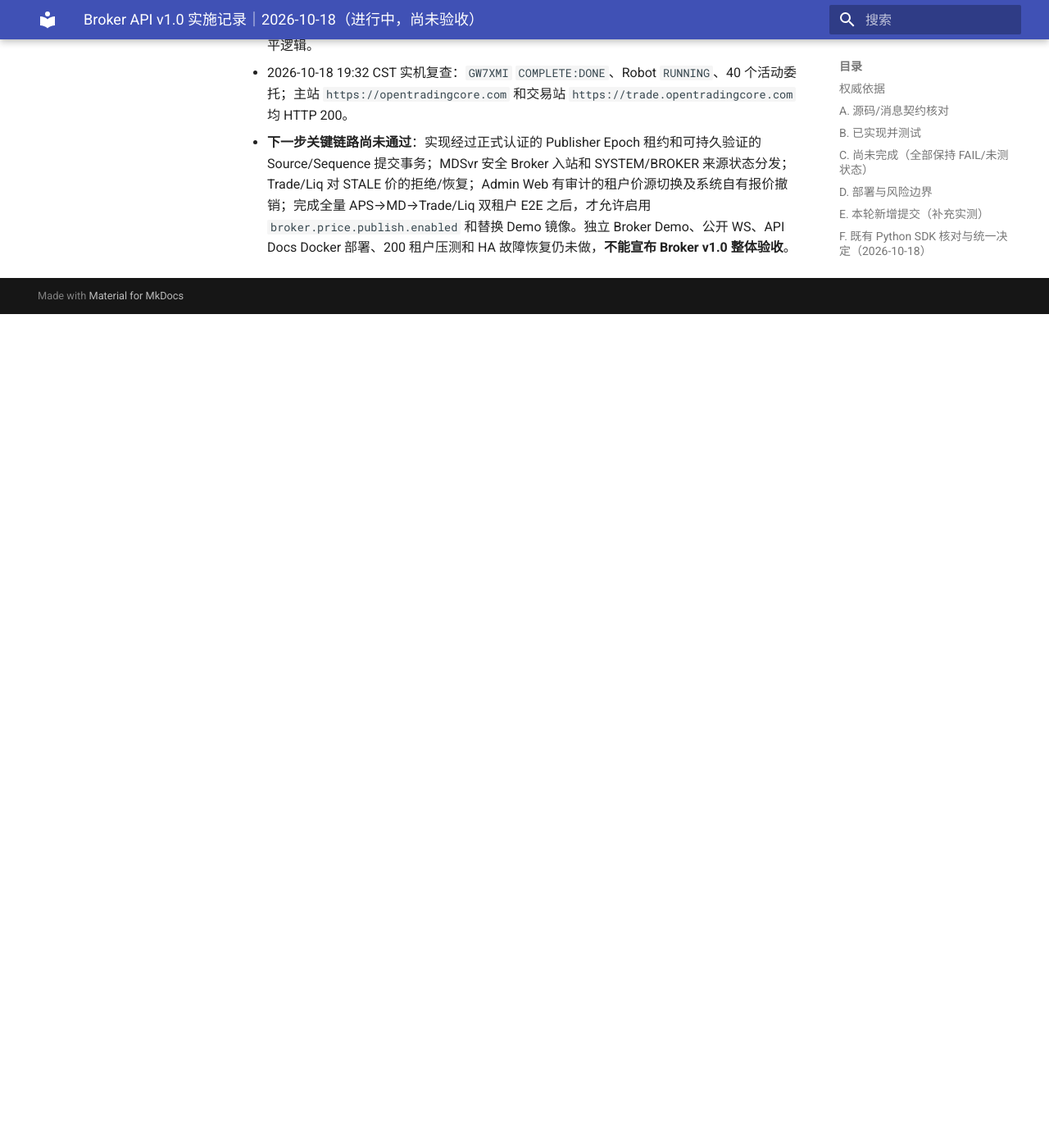
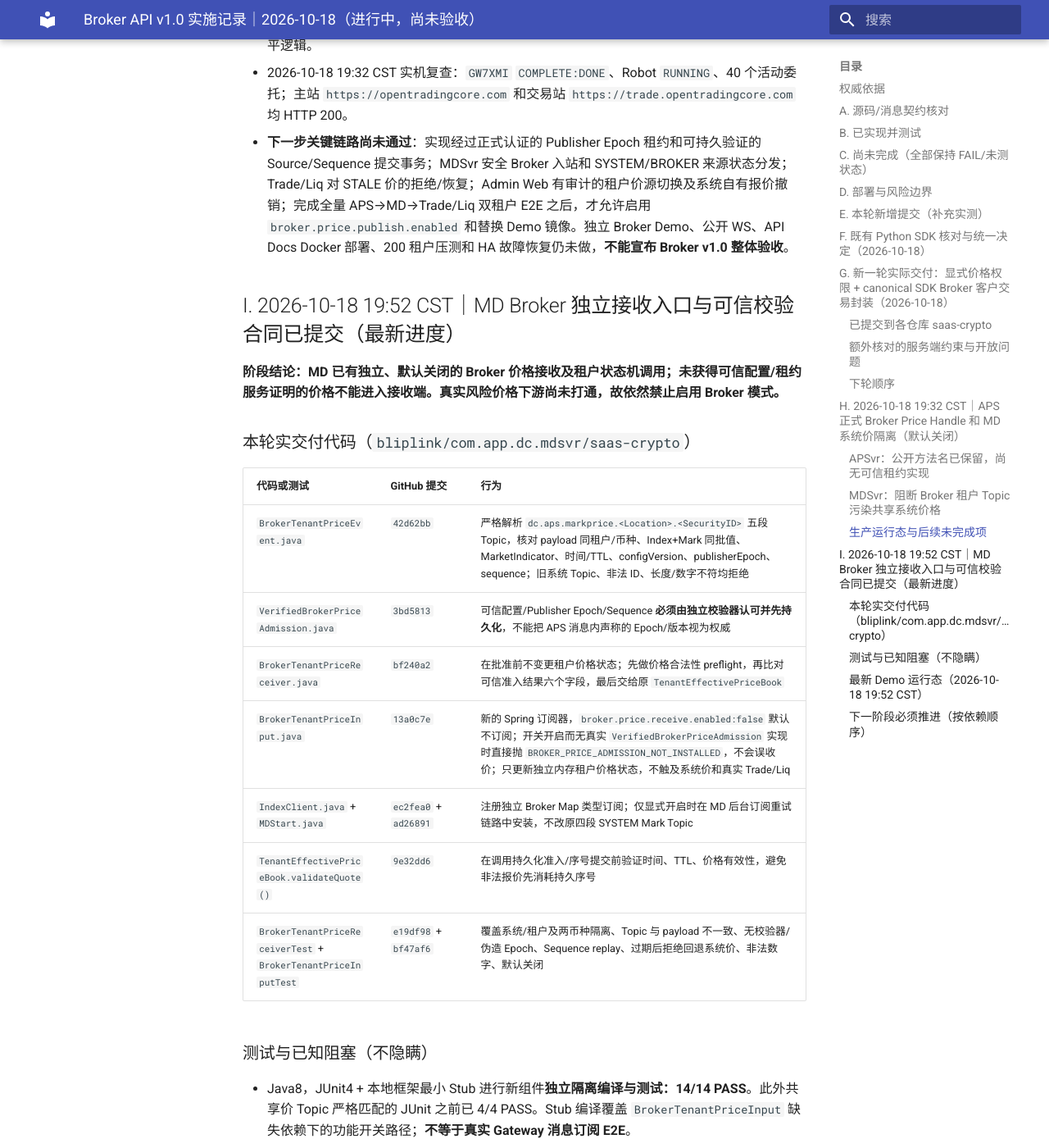
Before and after one commit to bliplink/dc-quant-deploy, an MkDocs documentation site: the page built from docs/BROKER_API_V1_IMPLEMENTATION_AUDIT_20261018.zh-CN.md, in a window 1280 px wide and 1400 px high, scrolled down 6939 px. Shown: the whole window at 82% size. Built offline with MkDocs 1.6.1 and Material for MkDocs 9.7.7, drawn with Linux system fonts in a browser that asks for light colours; before the commit the page ends 7322 px from its top, so only the background shows below that; some of the changed text lies outside the part shown.

Commit message:
docs(broker): checkpoint MD gated tenant-price ingestion and test evidence [skip ci]

```diff
--- a/docs/BROKER_API_V1_IMPLEMENTATION_AUDIT_20261018.zh-CN.md
+++ b/docs/BROKER_API_V1_IMPLEMENTATION_AUDIT_20261018.zh-CN.md
@@ -112,3 +112,41 @@
 - 本轮**没有替换 Mac 任何 APS/MD/Trade/Liq/Robot 镜像**，也没有修改生产 Demo 业务 `dc_tenant` 表（新增 `price_source/liquidity_source/source_config_version/source_switch_state` 字段仍为 0/4）。现有 Demo 按 SYSTEM/SYSTEM 原路径运行，确保无未经授权 Broker 价格进入真实强平逻辑。
 - 2026-10-18 19:32 CST 实机复查：`GW7XMI` `COMPLETE:DONE`、Robot `RUNNING`、40 个活动委托；主站 `https://opentradingcore.com` 和交易站 `https://trade.opentradingcore.com` 均 HTTP 200。
 - **下一步关键链路尚未通过**：实现经过正式认证的 Publisher Epoch 租约和可持久验证的 Source/Sequence 提交事务；MDSvr 安全 Broker 入站和 SYSTEM/BROKER 来源状态分发；Trade/Liq 对 STALE 价的拒绝/恢复；Admin Web 有审计的租户价源切换及系统自有报价撤销；完成全量 APS→MD→Trade/Liq 双租户 E2E 之后，才允许启用 `broker.price.publish.enabled` 和替换 Demo 镜像。独立 Broker Demo、公开 WS、API Docs Docker 部署、200 租户压测和 HA 故障恢复仍未做，**不能宣布 Broker v1.0 整体验收**。
+
+
+## I. 2026-10-18 19:52 CST｜MD Broker 独立接收入口与可信校验合同已提交（最新进度）
+
+**阶段结论：MD 已有独立、默认关闭的 Broker 价格接收及租户状态机调用；未获得可信配置/租约服务证明的价格不能进入接收端。真实风险价格下游尚未打通，故依然禁止启用 Broker 模式。**
+
+### 本轮实交付代码（`bliplink/com.app.dc.mdsvr/saas-crypto`）
+
+| 代码或测试 | GitHub 提交 | 行为 |
+|---|---|---|
+| `BrokerTenantPriceEvent.java` | `42d62bb` | 严格解析 `dc.aps.markprice.<Location>.<SecurityID>` 五段 Topic，核对 payload 同租户/币种、Index+Mark 同批值、MarketIndicator、时间/TTL、configVersion、publisherEpoch、sequence；旧系统 Topic、非法 ID、长度/数字不符均拒绝 |
+| `VerifiedBrokerPriceAdmission.java` | `3bd5813` | 可信配置/Publisher Epoch/Sequence **必须由独立校验器认可并先持久化**，不能把 APS 消息内声称的 Epoch/版本视为权威 |
+| `BrokerTenantPriceReceiver.java` | `bf240a2` | 在批准前不变更租户价格状态；先做价格合法性 preflight，再比对可信准入结果六个字段，最后交给原 `TenantEffectivePriceBook` |
+| `BrokerTenantPriceInput.java` | `13a0c7e` | 新的 Spring 订阅器，`broker.price.receive.enabled:false` 默认不订阅；开关开启而无真实 `VerifiedBrokerPriceAdmission` 实现时直接抛 `BROKER_PRICE_ADMISSION_NOT_INSTALLED`，不会误收价；只更新独立内存租户价格状态，不触及系统价和真实 Trade/Liq |
+| `IndexClient.java` + `MDStart.java` | `ec2fea0` + `ad26891` | 注册独立 Broker Map 类型订阅；仅显式开启时在 MD 后台订阅重试链路中安装，不改原四段 SYSTEM Mark Topic |
+| `TenantEffectivePriceBook.validateQuote()` | `9e32dd6` | 在调用持久化准入/序号提交前验证时间、TTL、价格有效性，避免非法报价先消耗持久序号 |
+| `BrokerTenantPriceReceiverTest` + `BrokerTenantPriceInputTest` | `e19df98` + `bf47af6` | 覆盖系统/租户及两币种隔离、Topic 与 payload 不一致、无校验器/伪造 Epoch、Sequence replay、过期后拒绝回退系统价、非法数字、默认关闭 |
+
+### 测试与已知阻塞（不隐瞒）
+
+- Java8，JUnit4 + 本地框架最小 Stub 进行新组件**独立隔离编译与测试：14/14 PASS**。此外共享价 Topic 严格匹配的 JUnit 之前已 4/4 PASS。Stub 编译覆盖 `BrokerTenantPriceInput` 缺失依赖下的功能开关路径；**不等于真实 Gateway 消息订阅 E2E**。
+- 使用 MD 原生 `mvn -B -o -Dtest=BrokerTenantPriceReceiverTest,BrokerTenantPriceInputTest test` 时，依旧在旧 HA 源码 `MdAuthenticatedOrderImageReview.java` 中 `RecoverySourceAttestation.VerifiedHead` 类型缺失处**编译失败**，测试尚未进入 Maven；这与本轮价源接收实现无关。为保持 Common HA 架构不变，未随意修改其恢复状态机、未强行发布 MD 镜像。
+- 可信 `VerifiedBrokerPriceAdmission` 是接口契约，**当前没有可用实现或发布者持久租约/ConfigVersion 事务**；因此 Broker 输入依然处于明确的 FAIL-CLOSED 状态，`broker.price.receive.enabled` 不应开启。
+- SDK、APS 和原 Robot 服务的完成状态详见本记录 F/G/H；**不能把已有的 14 项单测当成整个 Broker API 已经部署或通过压力/故障验收。**
+
+### 最新 Demo 运行态（2026-10-18 19:52 CST）
+
+- 实际 Mac Docker 的 APS `ghcr.io/bliplink/apssvr:sha-73e3fd5`、MD A/B/C `dc-saas/mdsvr:cluster-dev-fenced-transport-20261016`、Trade A/B `trade438-carriedepoch-2a043ac-20261018` **均未替换为这轮实验代码**，Gateway 透传和 Common HA 均未修改。
+- `dc.dc_tenant` 中 Broker 双来源配置字段仍为 **0/4**（迁移未应用产品库），`GW7XMI` 仍为 SYSTEM/SYSTEM：`COMPLETE:DONE`、Robot `RUNNING`、活动挂单 40，主站/交易站 HTTP 200。
+
+### 下一阶段必须推进（按依赖顺序）
+
+1. **真正的可信租约/配置事务**：Admin/APS/MD 验证租户选 BROKER、`PRICE_PUBLISH` Key Scope、PublisherEpoch 唯一性、签名/持久序号、配置版本、失效时间，提供 `VerifiedBrokerPricePublisher` 与 `VerifiedBrokerPriceAdmission` 的生产实现，校验不是靠调用方自报。
+2. **MD→Trade/Liq 价格状态分发**：显式 READY/STALE/UNAVAILABLE、Snapshot/Diff/恢复重订阅、故障/超时禁止回落 Binance，不修改 Gateway/Common HA 通用机制。
+3. **来源切换完整状态机**：Broker 流动性激活前禁止系统 Robot 继续下单，并撤销系统 Robot 现存委托（按 owner ID），确认完成后才 ACTIVE；切回 SYSTEM 需安全预热。
+4. 完成 Canonical Python SDK Broker 查询/下单实网验证、实时 WebSocket 连接和 Gap 补拉、单页 API Docs、独立 Broker Demo、两租户×四来源组合、完整资金持仓成交对账，最后做 10→50→200 租户负载及 HA 故障恢复。**全部还没有满足正式验收门槛**。
+
+**记录规则**：后续每一批真实代码提交、单测、Mac 镜像发布或故障注入都往此文档追加日期、仓库/分支/Git SHA、测试数字、环境状态、未通过项，不以无证据“全部完成”替代验收。
```
